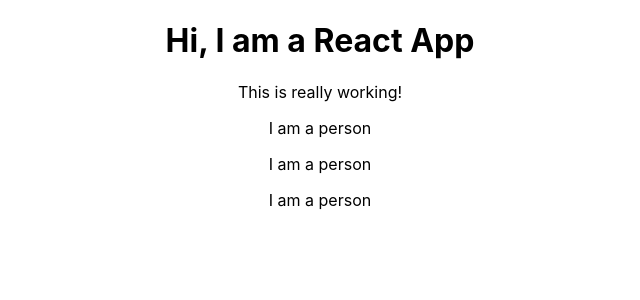
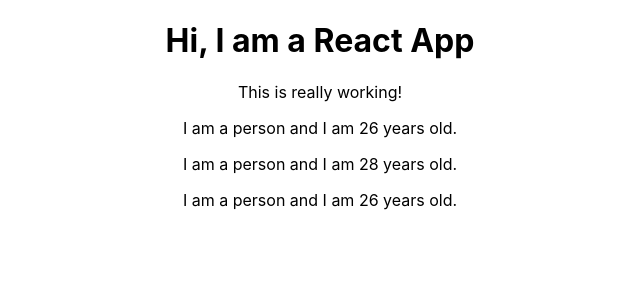
Before and after one commit to amandhiman251/React-Maximilian, a React (Create React App) app: page / in a window 1280 px wide. Shown: the top 300 px of the page, without its empty margins (320-960 px from the left). Built offline with nearby package versions, Linux system fonts and the light colour scheme.

Commit message:
outputting dynamic content in function component

```diff
--- a/src/component/Person/Person.js
+++ b/src/component/Person/Person.js
@@ -1,7 +1,7 @@
 import React from 'react';
 
 const Person = () => {
-return <p>I am a person</p>
+return <p>I am a person and I am {Math.floor(Math.random()*30)} years old.</p>
 };
 
 export default Person
```
